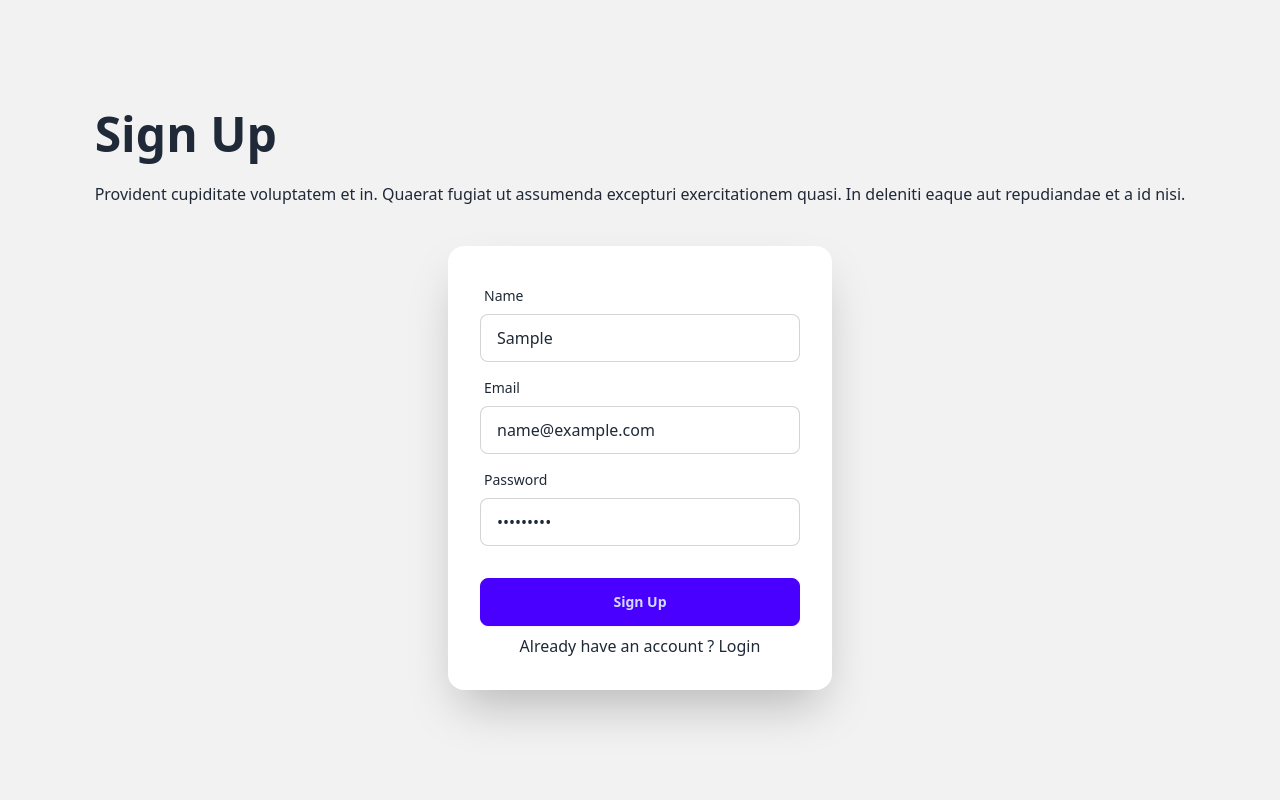
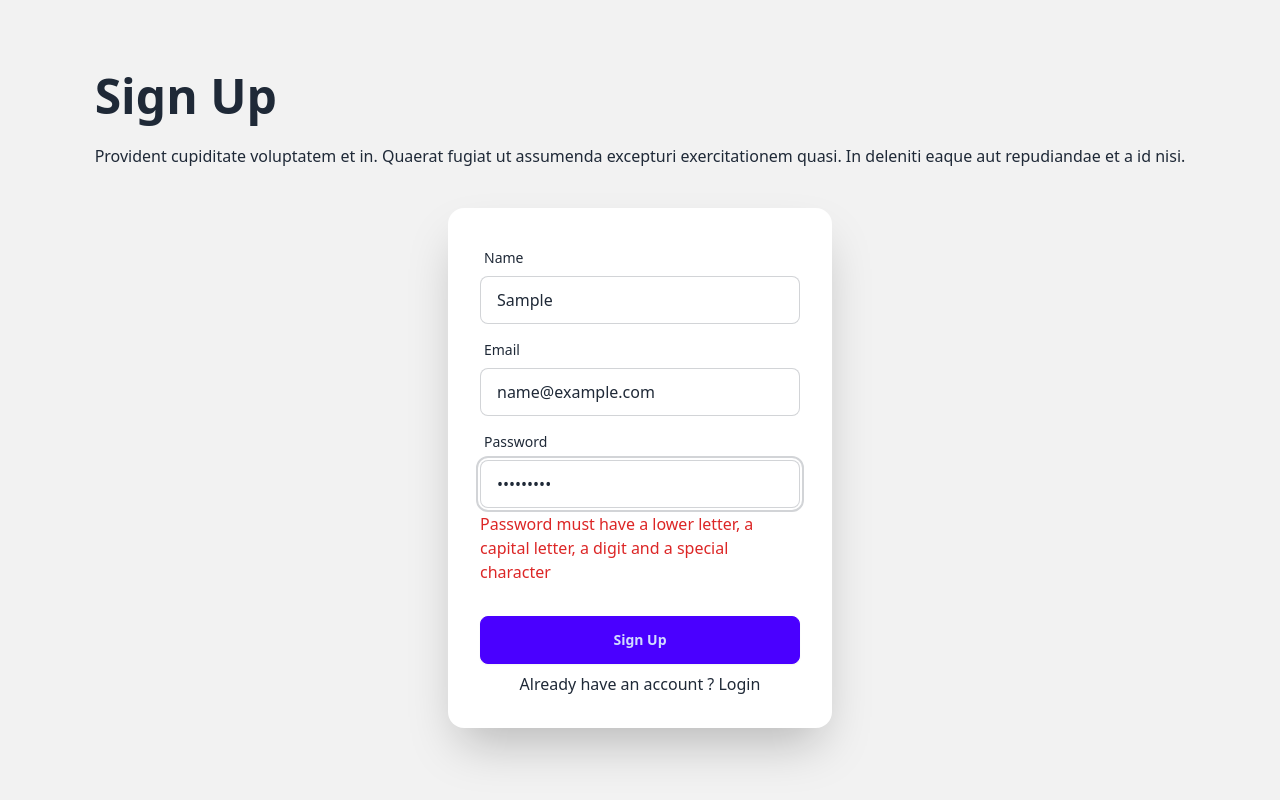
Before and after one commit to Rubaeid-Sanjid/bistro-boss-restaurant-client, a React (Vite) app: page /signUp in a window 1280 px wide. Both pictures are taken after typing "Sample", "name@example.com", "Sample123" into the empty fields and a click on the button "Sign Up". Built offline with nearby package versions, Linux system fonts and the light colour scheme; no server answers.

Commit message:
password validation

```diff
--- a/src/Pages/Login/Login.jsx
+++ b/src/Pages/Login/Login.jsx
@@ -6,6 +6,7 @@ import {
 } from "react-simple-captcha";
 import { AuthContext } from "../../Component/AuthProvider/AuthProvider";
 import { Link } from "react-router-dom";
+import { Helmet } from "react-helmet-async";
 
 const Login = () => {
   const [disable, setDisable] = useState(true);
@@ -41,6 +42,9 @@ const Login = () => {
   };
   return (
     <div>
+      <Helmet>
+        <title>BISTRO BOSS | Login</title>
+      </Helmet>
       <div className="hero min-h-screen bg-base-200">
         <div className="hero-content flex-col">
           <div className="text-center lg:text-left">
--- a/src/Pages/SignUp/SignUp.jsx
+++ b/src/Pages/SignUp/SignUp.jsx
@@ -1,5 +1,6 @@
 import { Link } from "react-router-dom";
 import { useForm } from "react-hook-form";
+import { Helmet } from "react-helmet-async";
 
 const SignUp = () => {
   const {
@@ -9,7 +10,11 @@ const SignUp = () => {
   } = useForm();
 
   return (
-    <div className="hero min-h-screen bg-base-200">
+    <>
+      <Helmet>
+        <title>BISTRO BOSS | Sign Up</title>
+      </Helmet>
+      <div className="hero min-h-screen bg-base-200">
       <div className="hero-content flex-col">
         <div className="text-center lg:text-left">
           <h1 className="text-5xl font-bold">Sign Up</h1>
@@ -35,7 +40,11 @@ const SignUp = () => {
                 className="input input-bordered"
                 {...register("name", { required: true })}
               />
-              {errors.name && <p role="alert" className="text-red-600 mt-1">First name is required</p>}
+              {errors.name && (
+                <p role="alert" className="text-red-600 mt-1">
+                  First name is required
+                </p>
+              )}
             </div>
 
             <div className="form-control">
@@ -48,9 +57,13 @@ const SignUp = () => {
                 // name="email"
                 className="input input-bordered"
                 {...register("mail", { required: "Email Address is required" })}
-        aria-invalid={errors.mail ? "true" : "false"}
+                aria-invalid={errors.mail ? "true" : "false"}
               />
-              {errors.mail && <p role="alert" className="text-red-600 mt-1">{errors.mail.message}</p>}
+              {errors.mail && (
+                <p role="alert" className="text-red-600 mt-1">
+                  {errors.mail.message}
+                </p>
+              )}
             </div>
 
             <div className="form-control">
@@ -62,9 +75,33 @@ const SignUp = () => {
                 placeholder="password"
                 // name="password"
                 className="input input-bordered"
-                {...register("password", { required: true })}
+                {...register("password", {
+                  required: true,
+                  minLength: 6,
+                  maxLength: 20,
+                  pattern: /(?=.*[a-z])(?=.*[A-Z])(?=.*[0-9])(?=.*[!@#$%^&*])/,
+                })}
               />
-              {errors.password && <p role="alert" className="text-red-600 mt-1">Password is required</p>}
+              {errors.password?.type === 'required' && (
+                <p role="alert" className="text-red-600 mt-1">
+                  Password is required
+                </p>
+              )}
+              {errors.password?.type === 'minLength' && (
+                <p role="alert" className="text-red-600 mt-1">
+                  Password must have 6 characters
+                </p>
+              )}
+              {errors.password?.type === 'maxLength' && (
+                <p role="alert" className="text-red-600 mt-1">
+                  Password must have less than 20 characters
+                </p>
+              )}
+              {errors.password?.type === 'pattern' && (
+                <p role="alert" className="text-red-600 mt-1">
+                  Password must have a lower letter, a capital letter, a digit and a special character
+                </p>
+              )}
             </div>
 
             <div className="form-control mt-6">
@@ -77,6 +114,7 @@ const SignUp = () => {
         </div>
       </div>
     </div>
+    </>
   );
 };
 
```
